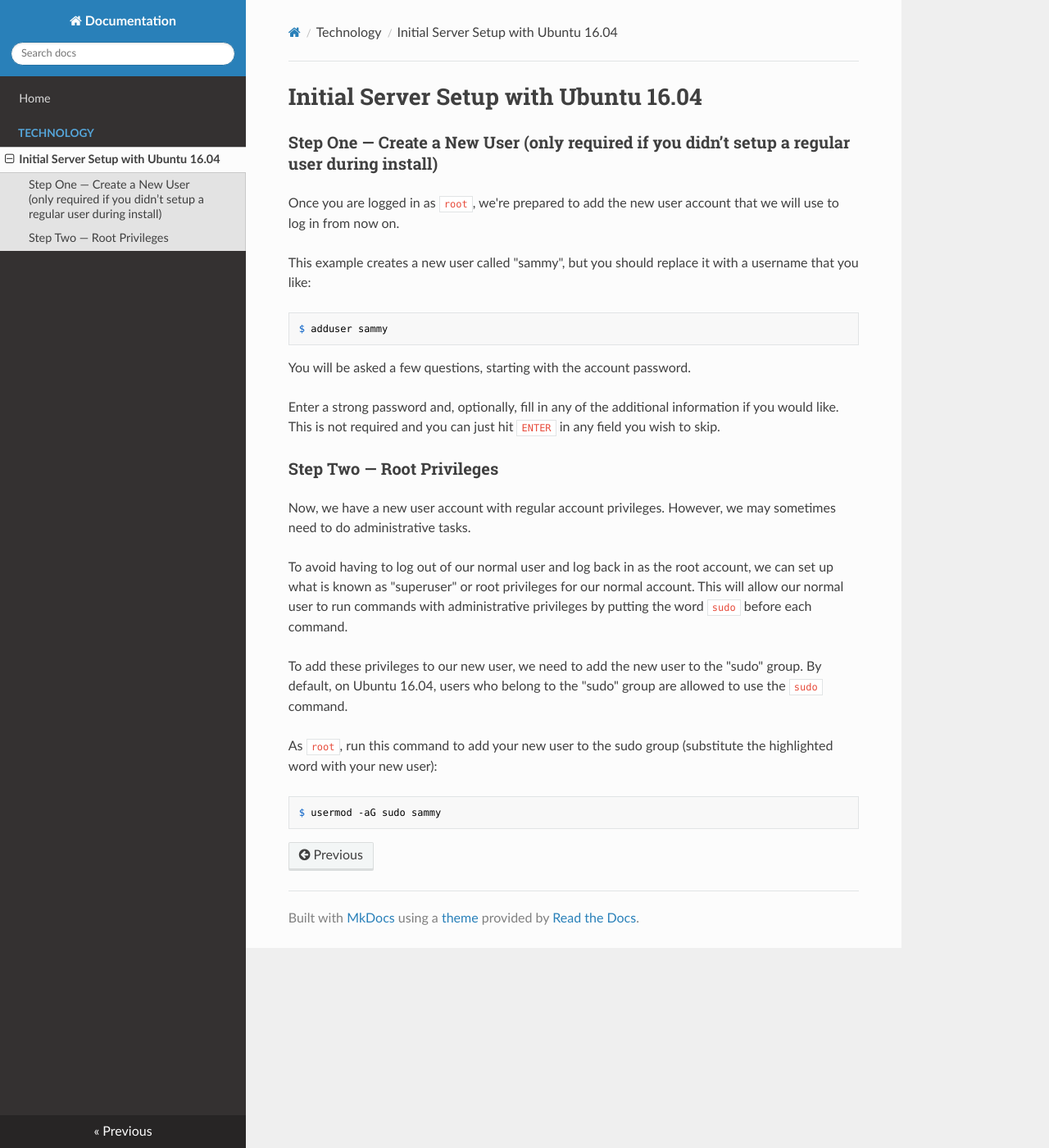
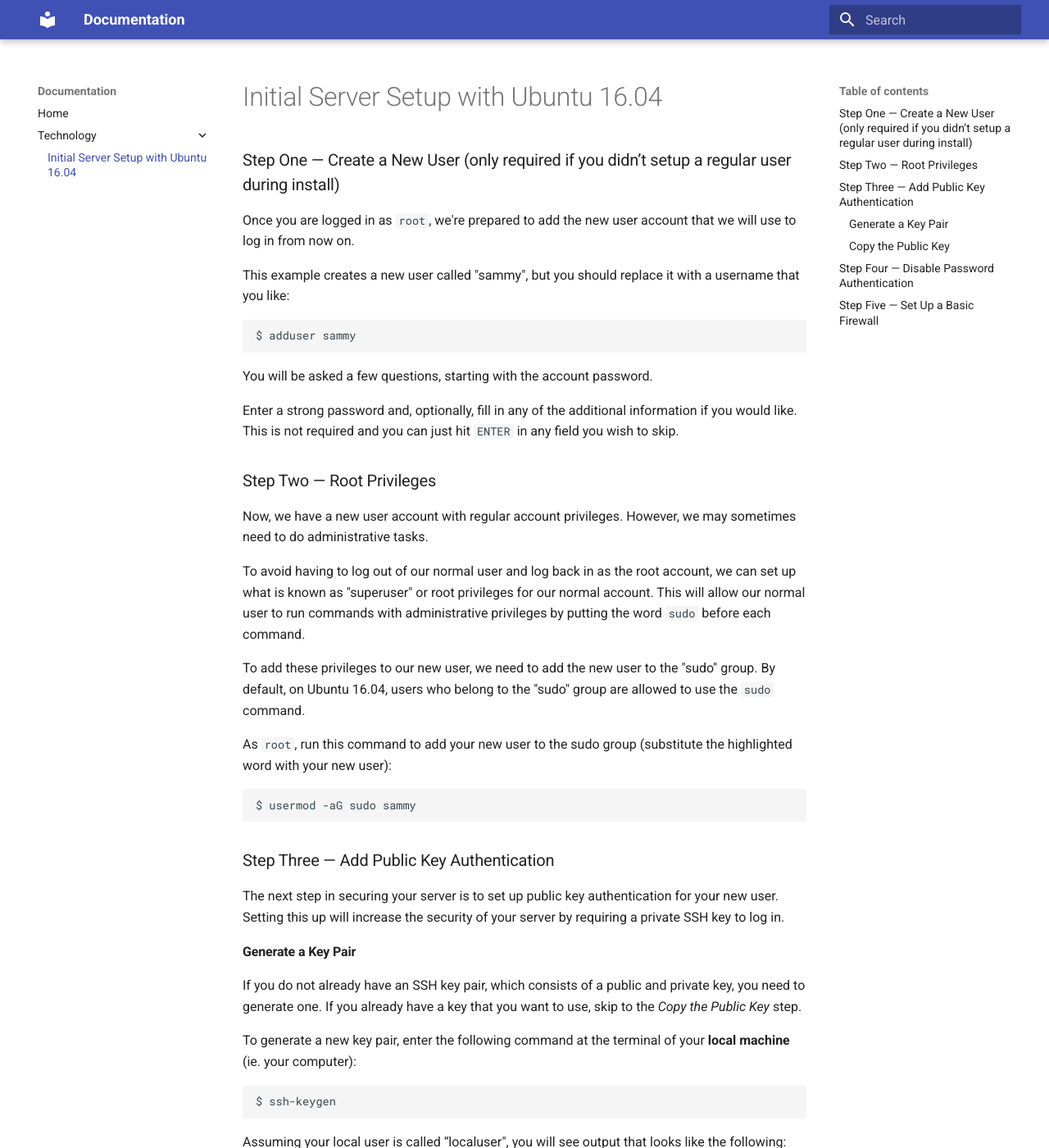
Before and after one commit to twistymcgee/documentation, an MkDocs documentation site: the page built from docs/technology/ubuntu_initial.md, in a window 1280 px wide and 1400 px high. Shown: the whole window at 82% size. Built offline with MkDocs 1.6.1 and Material for MkDocs 9.7.7, drawn with Linux system fonts in a browser that asks for light colours; nearby versions of some CDN libraries; old or Windows-style settings are respelled for this version of MkDocs; some of the changed text lies outside the part shown.

Commit message:
Switched to the material theme. Finished the ubuntu initial setup page.

````diff
--- a/docs/technology/ubuntu_initial.md
+++ b/docs/technology/ubuntu_initial.md
@@ -26,3 +26,131 @@ As ```root```, run this command to add your new user to the sudo group (substitu
 ```
 $ usermod -aG sudo sammy
 ```
+
+### Step Three — Add Public Key Authentication
+
+The next step in securing your server is to set up public key authentication for your new user. Setting this up will increase the security of your server by requiring a private SSH key to log in.
+
+#### Generate a Key Pair
+
+If you do not already have an SSH key pair, which consists of a public and private key, you need to generate one. If you already have a key that you want to use, skip to the *Copy the Public Key* step.
+
+To generate a new key pair, enter the following command at the terminal of your **local machine** (ie. your computer):
+
+```
+$ ssh-keygen
+```
+
+Assuming your local user is called “localuser", you will see output that looks like the following:
+
+```
+ssh-keygen output:
+------------------------
+Generating public/private rsa key pair.
+Enter file in which to save the key (/users/localuser/.ssh/id_rsa):
+```
+
+Hit return to accept this file name and path (or enter a new name).
+
+Next, you will be prompted for a passphrase to secure the key with. You may either enter a passphrase or leave the passphrase blank.
+
+> **Note:** If you leave the passphrase blank, you will be able to use the private key for authentication without entering a passphrase. If you enter a passphrase, you will need both the private key and the passphrase to log in. Securing your keys with passphrases is more secure, but both methods have their uses and are more secure than basic password authentication.
+
+This generates a private key, ```id_rsa```, and a public key, ```id_rsa.pub```, in the ```.ssh``` directory of the *localuser's* home directory. Remember that the private key should not be shared with anyone who should not have access to your servers!
+
+#### Copy the Public Key
+
+After generating an SSH key pair, you will want to copy your public key to your new server.
+
+Create a new directory called ```.ssh``` and restrict its permissions with the following commands:
+
+```
+$ mkdir ~/.ssh
+$ chmod 700 ~/.ssh
+```
+Now open a file in ```.ssh``` called ```authorized_keys``` with a text editor and paste the public key into it. Now restrict the permissions of the *authorized_keys* file with this command:
+
+```
+$ chmod 600 ~/.ssh/authorized_keys
+```
+
+Now your public key is installed, and you can use SSH keys to log in as your user.
+
+### Step Four — Disable Password Authentication
+
+Now that your new user can use SSH keys to log in, you can increase your server's security by disabling password-only authentication. Doing so will restrict SSH access to your server to public key authentication only. That is, the only way to log in to your server (aside from the console) is to possess the private key that pairs with the public key that was installed.
+
+> **Note:** Only disable password authentication if you installed a public key to your user as recommended in the previous section, step four. Otherwise, you will lock yourself out of your server!
+
+To disable password authentication on your server, follow these steps.
+
+As **your new sudo user**, open the SSH daemon configuration:
+
+```
+$ sudo vi /etc/ssh/sshd_config
+```
+
+Find the line that specifies ```PasswordAuthentication```, uncomment it by deleting the preceding ```#```, then change its value to "no".
+
+Here are two other settings that are important for key-only authentication and are set by default. If you haven't modified this file before, you **do not** need to change these settings:
+
+```
+PubkeyAuthentication yes
+ChallengeResponseAuthentication no
+```
+
+Type this to reload the SSH daemon:
+
+```
+$ sudo systemctl reload sshd
+```
+
+Password authentication is now disabled. Your server is now only accessible with SSH key authentication.
+
+### Step Five — Set Up a Basic Firewall
+
+Ubuntu 16.04 servers can use the UFW firewall to make sure only connections to certain services are allowed. We can set up a basic firewall very easily using this application.
+
+Different applications can register their profiles with UFW upon installation. These profiles allow UFW to manage these applications by name. OpenSSH, the service allowing us to connect to our server now, has a profile registered with UFW.
+
+You can see this by typing:
+
+```
+$ sudo ufw app list
+```
+
+```
+Output
+-------------------
+Available applications:
+  OpenSSH
+```
+
+We need to make sure that the firewall allows SSH connections so that we can log back in next time. We can allow these connections by typing:
+
+```
+$ sudo ufw allow OpenSSH
+```
+
+Afterwards, we can enable the firewall by typing:
+
+```
+$ sudo ufw enable
+```
+
+Type "y" and press ENTER to proceed. You can see that SSH connections are still allowed by typing:
+
+```
+$ sudo ufw status
+```
+
+```
+Output
+-------------------
+Status: active
+
+To                         Action      From
+--                         ------      ----
+OpenSSH                    ALLOW       Anywhere
+OpenSSH (v6)               ALLOW       Anywhere (v6)
+```
--- a/mkdocs.yml
+++ b/mkdocs.yml
@@ -3,4 +3,4 @@ pages:
 - Home: index.md
 - Technology:
   - 'Initial Server Setup with Ubuntu 16.04': technology/ubuntu_initial.md
-theme: readthedocs
+theme: material
````
